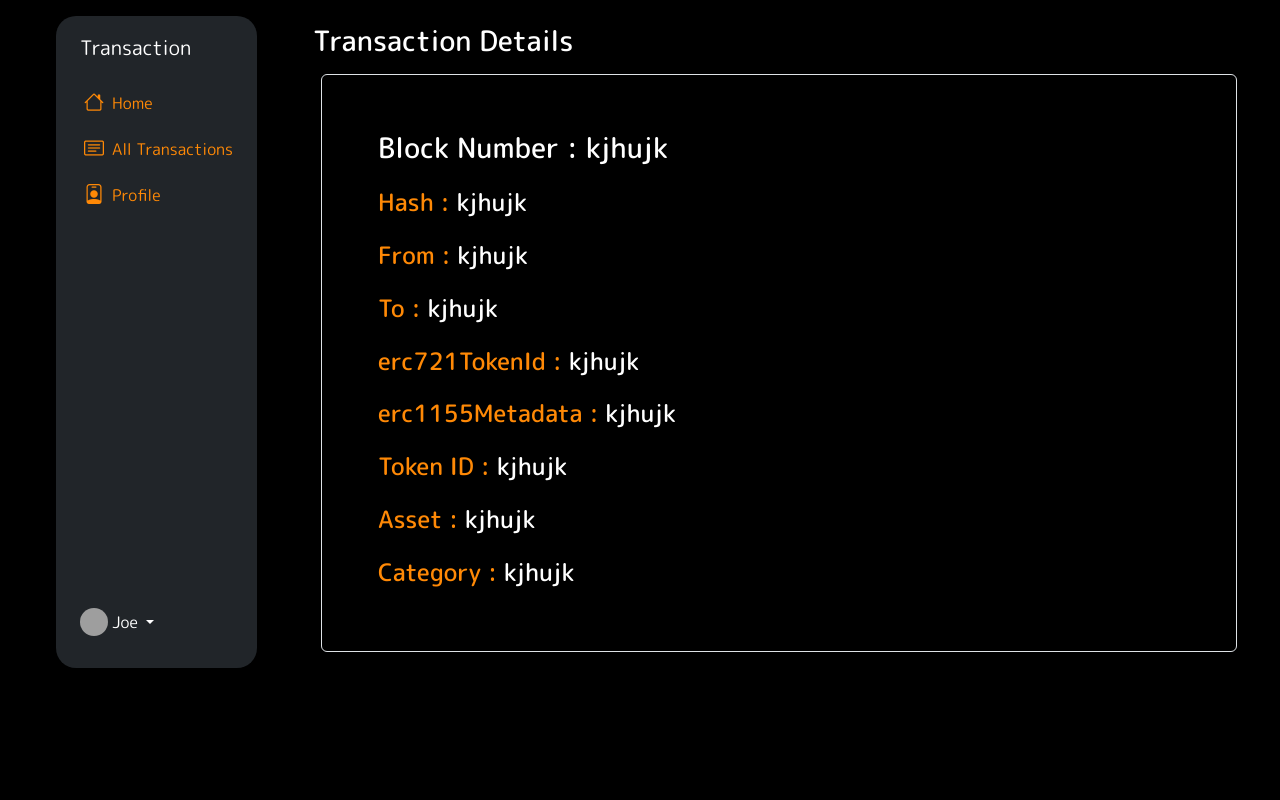
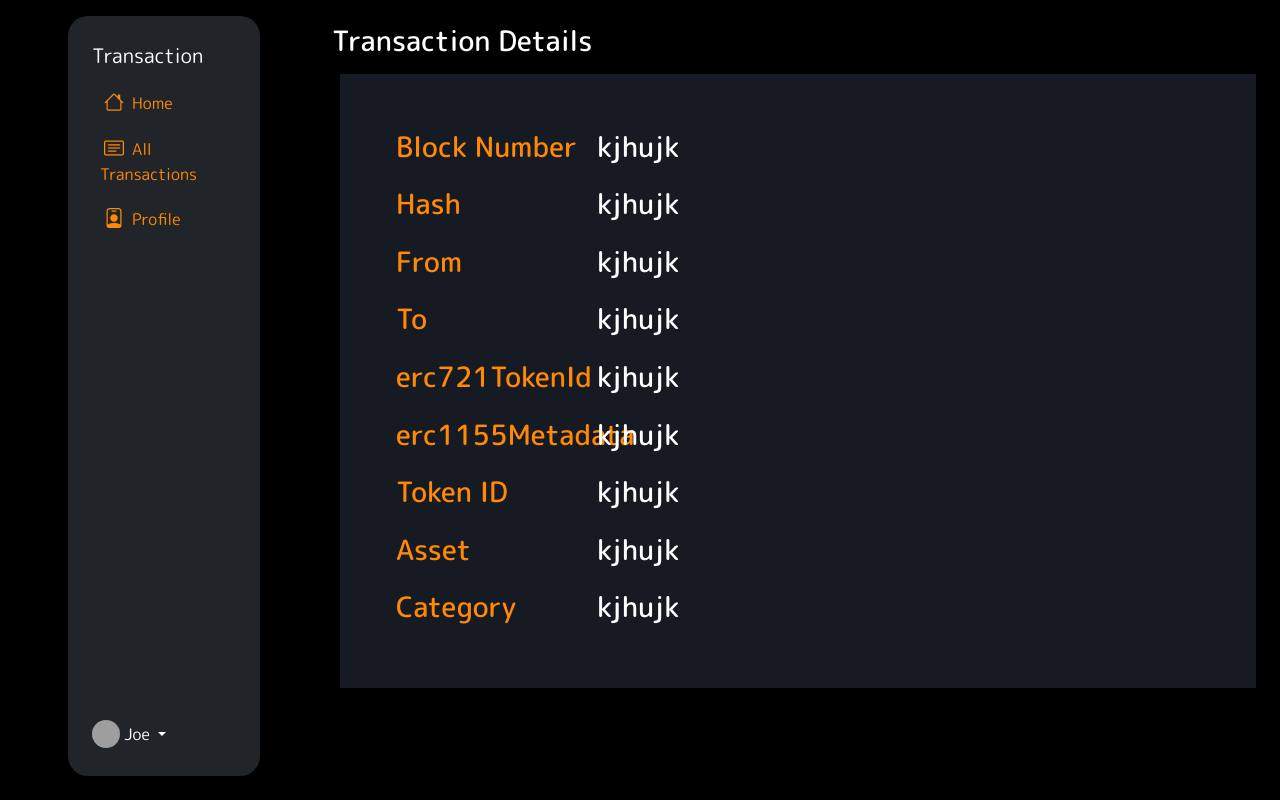
Before and after one commit to AmanPachori/transito, a React (Create React App) app: page /detail in a window 1280 px wide. Built offline with nearby package versions, Linux system fonts and the light colour scheme; grey boxes are pictures that could not be loaded; the HTML template or start-up script is replaced by a standard one.

Commit message:
Updated UI

```diff
--- a/src/App.css
+++ b/src/App.css
@@ -22,10 +22,23 @@
 .Signup{
   background: var(--cardColor);
   max-width: 60vw;
+  position: absolute;
+  top: 50%;
+  transform: translateY(-50%);
 }
-
-.Card{
- color: var(--themelight)
+.Signup h3{
+  letter-spacing: 8px;
+  font-weight: 200;
+  color: var(--themeColor);
+}
+.Signup label{
+  color: var(--paragraphColor);
+}
+h2{
+  letter-spacing: 1.5px;
+  font-weight: 300;
+  text-align: center;
+ color: var(--themeColor)
 }
 .Card button{
     background-color: var(--themeColor);
@@ -55,7 +68,7 @@
 }
 .Category div{
   border: 2px solid var(--cardColor2);
-
+  width: fit-content;
   border-radius: 10px;
 }
 .Category button{
@@ -68,12 +81,40 @@
 .sidenav
 {
   border-radius: 20px;
-  max-height: 95vh;
-  width: auto;
+  height: 95vh;
+  width: 15vw;
+
+}
+.sidenavcomponent{
+  display: flex;
+  flex-direction: column;
+}
+.nav-item{
+  display: flex;
+  flex-direction: column;
 }
 @media screen and (max-width: 1247px) {
   .sidenav {
-   width :80vw !important;
+   min-width : min-content !important;
+   height: 8vh !important;
+   font-size: 12px !important;;
+  }
+  .sidenavcomponent{
+    display: flex !important;
+    flex-direction: row !important;
+  }
+  .heading span{
+    margin: auto 0 !important;
+  }
+  .nav-item{
+    display: flex !important;
+    flex-direction: row !important;
+    justify-content: center;
+    align-items: center;
+  }
+  .Category div{
+    font-size: 12px !important;
+    width: fit-content !important;
   }
 }
 .card{
@@ -86,11 +127,15 @@
   transition:all 0.2s ease-out;
   transform: none;
 }
+
 .details{
+  background: var(--cardColor);
   color: var(--themeColor);
+  box-shadow: 10px 10px 5px 0px rgba(0,0,0,0.75);
+
 }
 .card span,
-.details span{
+.Value{
   color: var(--paragraphColor);
   transition:all 0.2s ease-out;
 }
--- a/src/components/authentication/Signin.tsx
+++ b/src/components/authentication/Signin.tsx
@@ -38,16 +38,16 @@ const Signin = () => {
   // }
 
   return (
-    <div className='auth d-flex p-5 justify-content-center align-item-center' >
+    <div className='auth d-flex p-5 justify-content-center align-items-center' >
        <Container className='Signup p-5 shadow-lg rounded'>
-
          <Row>
-          <Col className='Image d-flex align-items-center justify-content-center'>
-           <img src='https://cdn.dribbble.com/users/1579322/screenshots/6587273/blue_boy_typing_nothought.gif'></img>
+          <Col className='Image d-flex flex-column align-items-center justify-content-center'>
+            <h3>TRANSITO</h3>
+           <img className=" p-1 " src='https://cdn.dribbble.com/users/1579322/screenshots/6587273/blue_boy_typing_nothought.gif'></img>
           </Col>
           <Col className='p-2 my-2'>
+          <h2>Sign In</h2>
           <div className='p-2 Card text-start'>
-          <h2>Sign In</h2>
           <form >
              <div className="mb-3">
                  <label htmlFor="exampleInputEmail1" className="form-label">Email address</label>
--- a/src/components/layouts/sidenav.tsx
+++ b/src/components/layouts/sidenav.tsx
@@ -3,26 +3,26 @@ import 'bootstrap/dist/css/bootstrap.min.css';
 import '../../App.css'
 const Sidenav :React.FC  = () => {
   return (
-    <div className=" sidenav m-2 p-2 col-3 col-sm-11 col-xl-2 px-sm-2 mx-sm-5 px-0 bg-dark d-flex sticky-top ">
-            <div className="d-flex flex-sm-column flex-row flex-grow-1 align-items-center align-items-sm-start px-3 pt-2 text-white">
-                <a href="/" className="d-flex align-items-center pb-sm-3 mb-md-0 me-md-auto text-white text-decoration-none">
+    <div className="sidenav m-2 p-2 col-3 col-sm-11 col-xl-2 mx-sm-5 bg-dark d-flex sticky-top">
+            <div className="sidenavcomponent flex-grow-1 px-3 p-2 text-white">
+                <a href="/" className="d-flex heading align-items-start py-sm-2 mb-md-0 me-md-auto text-white text-decoration-none">
                     <span className="fs-5">Transaction</span>
                 </a>
-                <ul className="nav nav-pills flex-sm-column flex-row flex-nowrap flex-shrink-1 flex-sm-grow-0 flex-grow-1 mb-sm-auto mb-0 justify-content-center align-items-center align-items-sm-start" id="menu">
+                <ul className="nav w-100 nav-pills " id="menu">
                     <li className="nav-item">
-                        <a href="#" className="nav-link px-sm-0 px-2">
+                        <a href="#" className="nav-link px-sm-0 px-2 mx-2">
                             <i className="fs-5 p-1 bi-house"></i><span className="ms-1 d-none d-sm-inline">Home</span>
                         </a>
-                        <a href="#" className="nav-link px-sm-0 px-2">
+                        <a href="#" className="nav-link px-sm-0 px-2 mx-2">
                             <i className="fs-5 p-1 bi-card-text"></i><span className="ms-1 d-none d-sm-inline">All Transactions</span>
                         </a>
-                        <a href="#" className="nav-link px-sm-0 px-2">
+                        <a href="#" className="nav-link px-sm-0 px-2 mx-2">
                             <i className="fs-5 p-1 bi-person-badge"></i><span className="ms-1 d-none d-sm-inline">Profile</span>
                         </a>
                     </li>
 
                 </ul>
-                <div className="dropdown py-sm-4 mt-sm-auto ms-auto ms-sm-0 flex-shrink-1">
+                <div className="dropdown py-sm-2 mt-sm-auto ms-auto my-1 align-items-end ms-sm-0 flex-shrink-1">
                     <a href="#" className="d-flex align-items-center text-white text-decoration-none dropdown-toggle" id="dropdownUser1" data-bs-toggle="dropdown" aria-expanded="false">
                         <img src="https://github.com/mdo.png" alt="hugenerd" width="28" height="28" className="rounded-circle"/>
                         <span className="d-none d-sm-inline mx-1">Joe</span>
--- a/src/components/pages/singleTranscation.tsx
+++ b/src/components/pages/singleTranscation.tsx
@@ -3,46 +3,56 @@ import 'bootstrap/dist/css/bootstrap.min.css';
 import '../../App.css'
 import Sidenav from '../layouts/sidenav';
 
-const SingleTranscation: React.FC = () => {
+const SingleTranscation : React.FC = () => {
   return (
     <div className="Transaction p-2 ">
       <div className="container-fluid h-100 mw-100">
         <div className="row h-100">
+        <div className='col-lg-3 col-sm-11'>
           <Sidenav />
-          <div className="col-lg-9 h-100 col-sm-12 col-md-12 py-2">
+        </div>
+          <div className="col-lg-9 h-100 col-sm-10 col-md-10 py-2">
             <div className="row h-100">
               <div className="col-12 p-2 justify-content-center">
                 <h3 className="">Transaction Details</h3>
                 <div className="d-flex justify-content-center">
-                  <div className="details border w-100 p-5 m-2 rounded ">
-                    <h3 className="fw-6 p-2">
-                    <span className=""> Block Number : kjhujk</span>
-                    </h3>
-                    <h4 className="fw-6 p-2">
-                      Hash : <span className="">kjhujk</span>
-                    </h4>
-                    <h4 className="fw-6 p-2">
-                      From : <span className="">kjhujk</span>
-                    </h4>
-                    <h4 className="fw-6 p-2">
-                      To : <span className="">kjhujk</span>
-                    </h4>
-                    <h4 className="fw-6 p-2">
-                      erc721TokenId : <span className="">kjhujk</span>
-                    </h4>
-                    <h4 className="fw-6 p-2">
-                      erc1155Metadata : <span className="">kjhujk</span>
-                    </h4>
-                    <h4 className="fw-6 p-2">
-                      Token ID : <span className="">kjhujk</span>
-                    </h4>
-                    <h4 className="fw-6 p-2">
-                      Asset : <span className="">kjhujk</span>
-                    </h4>
-                    <h4 className="fw-6 p-2">
-                      Category : <span className="">kjhujk</span>
-                    </h4>
-
+                  <div className="details container w-100 p-5 m-2 ">
+                    <div className='fw-6 p-2 d-flex'>
+                      <div className="Head w-25"><h3>Block Number</h3></div>
+                      <div className="Value w-75"><h3>kjhujk</h3></div>
+                    </div>
+                    <div className='fw-6 p-2 d-flex'>
+                      <div className="Head w-25"><h3>Hash</h3></div>
+                      <div className="Value w-75"><h3>kjhujk</h3></div>
+                    </div>
+                    <div className='fw-6 p-2 d-flex'>
+                      <div className="Head w-25"><h3>From</h3></div>
+                      <div className="Value w-75"><h3>kjhujk</h3></div>
+                    </div>
+                    <div className='fw-6 p-2 d-flex'>
+                      <div className="Head w-25"><h3>To </h3></div>
+                      <div className="Value w-75"><h3>kjhujk</h3></div>
+                    </div>
+                    <div className='fw-6 p-2 d-flex'>
+                      <div className="Head w-25"><h3>erc721TokenId</h3></div>
+                      <div className="Value w-75"><h3>kjhujk</h3></div>
+                    </div>
+                    <div className='fw-6 p-2 d-flex'>
+                      <div className="Head w-25"><h3>erc1155Metadata</h3></div>
+                      <div className="Value w-75"><h3>kjhujk</h3></div>
+                    </div>
+                    <div className='fw-6 p-2 d-flex'>
+                      <div className="Head w-25"><h3>Token ID</h3></div>
+                      <div className="Value w-75"><h3>kjhujk</h3></div>
+                    </div>
+                    <div className='fw-6 p-2 d-flex'>
+                      <div className="Head w-25"><h3>Asset</h3></div>
+                      <div className="Value w-75"><h3>kjhujk</h3></div>
+                    </div>
+                    <div className='fw-6 p-2 d-flex'>
+                      <div className="Head w-25"><h3>Category</h3></div>
+                      <div className="Value w-75"><h3>kjhujk</h3></div>
+                    </div>
                   </div>
                 </div>
               </div>
--- a/src/components/pages/transaction.tsx
+++ b/src/components/pages/transaction.tsx
@@ -8,18 +8,20 @@ const Transaction: React.FC = () => {
     <div className='Transaction p-2'>
       <div className="container-fluid h-100 mw-100">
       <div className="row h-100">
-        <Sidenav/>
-        <div className="col-lg-9 h-100 col-sm-12 col-md-12 py-2">
+        <div className='col-lg-3 col-sm-11'>
+          <Sidenav />
+        </div>
+        <div className="col-lg-9 h-100 col-sm-10 col-md-10 py-2">
             <div className="row h-100">
-                <div className="col-12 p-2 justify-content-center">
+                <div className="col-11 p-2 container justify-content-center">
                     <h3 className="">Transaction Details</h3>
-                    <div className='Category m-2 p-5 d-flex justify-content-center'>
-                      <div className=' p-1 d-flex justify-content-center'>
-                        <button className="m-2 border-0 p-2 btn  btn-outline-dark">External</button>
-                        <button className="m-2 border-0 p-2  btn  btn-outline-dark">Internal</button>
-                        <button className="m-2 border-0 p-2 btn  btn-outline-dark">ERC20</button>
-                        <button className="m-2 border-0 p-2 btn  btn-outline-dark">ERC1155</button>
-                        <button className="m-2 border-0 p-2 btn  btn-outline-dark">ERC721</button>
+                    <div className='Category mx-2 p-5 d-flex justify-content-center'>
+                      <div className=' mx-1 p-1 d-flex justify-content-center'>
+                        <button className="m-1 border-0 p-1 btn  btn-outline-dark">External</button>
+                        <button className="m-1 border-0 p-1  btn  btn-outline-dark">Internal</button>
+                        <button className="m-1 border-0 p-1 btn  btn-outline-dark">ERC20</button>
+                        <button className="m-1 border-0 p-1 btn  btn-outline-dark">ERC1155</button>
+                        <button className="m-1 border-0 p-1 btn  btn-outline-dark">ERC721</button>
                       </div>
                     </div>
                     <div className='row d-flex justify-content-center '>
```
Also changed, not shown: src/components/authentication/Signup.tsx (+32 -31 lines).
